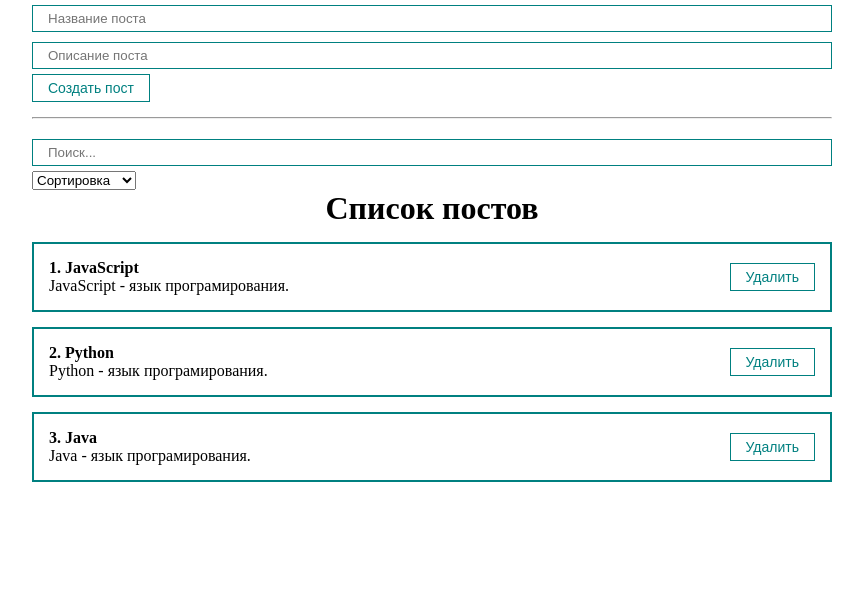
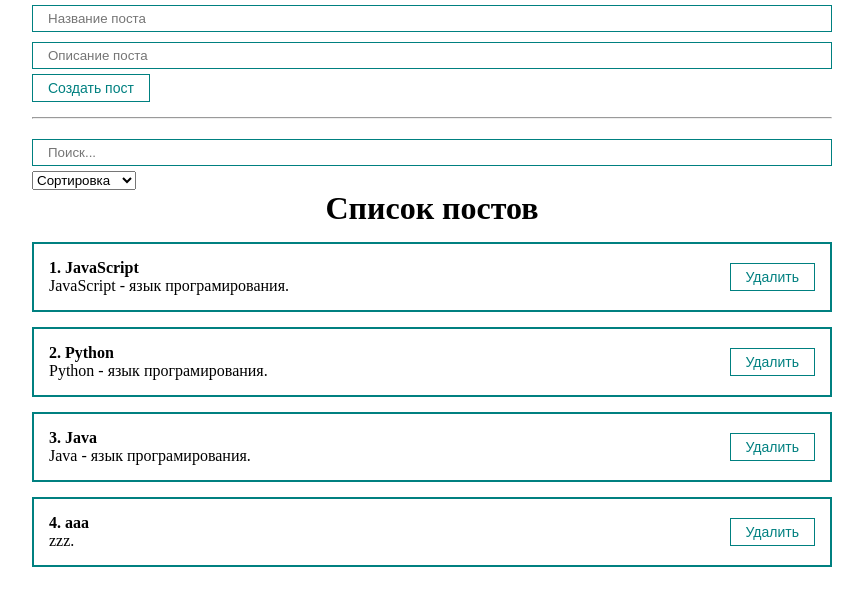
Before and after one commit to andrej-king/react_fundamental_docker, a React (Create React App) app in the folder app/: page / in a window 1280 px wide. Shown: the top 606 px of the page, without its empty margins (208-1071 px from the left). Built offline with nearby package versions, Linux system fonts and the light colour scheme.

Commit message:
Moved filter in separate component

```diff
--- a/app/src/App.js
+++ b/app/src/App.js
@@ -2,30 +2,29 @@ import React, {useState, useMemo} from 'react'
 import '../src/styles/App.css'
 import PostList from "./components/PostList";
 import PostForm from "./components/PostForm";
-import MySelect from "./components/UI/select/MySelect";
-import MyInput from "./components/UI/input/MyInput";
+import PostFilter from "./components/PostFilter";
 
 function App() {
     const [posts, setPosts] = useState([
         {id: "1", title: "JavaScript", body: "JavaScript - язык програмирования."},
         {id: "2", title: "Python", body: "Python - язык програмирования."},
         {id: "3", title: "Java", body: "Java - язык програмирования."},
+        {id: "4", title: "aaa", body: "zzz."},
     ])
 
-    const [selectedSort, setSelectedSort] = useState('')
-    const [searchQuery, setSearchQuery] = useState('')
+    const [filter, setFilter] = useState({sort: '', query: ''})
 
     // useMemo кеширует данные, пока не измениться какой-либо из параметров
     const sortedPosts = useMemo(() => {
-        if (selectedSort) {
-            return [...posts].sort((a, b) => a[selectedSort].localeCompare(b[selectedSort]))
+        if (filter.sort) {
+            return [...posts].sort((a, b) => a[filter.sort].localeCompare(b[filter.sort]))
         }
         return posts
-    }, [selectedSort, posts])
+    }, [filter.sort, posts])
 
     const sortedAndSearchedPosts = useMemo(() => {
-        return sortedPosts.filter(post => post.title.toLowerCase().includes(searchQuery))
-    }, [searchQuery, sortedPosts])
+        return sortedPosts.filter(post => post.title.toLowerCase().includes(filter.query.toLowerCase()))
+    }, [filter.query, sortedPosts])
 
     const createPost = (newPost) => {
         setPosts([...posts, newPost])
@@ -36,11 +35,6 @@ function App() {
         setPosts(posts.filter(p => p.id !== post.id))
     }
 
-    // Сортировка постов
-    const sortPosts = (sort) => {
-        setSelectedSort(sort)
-    }
-
     return (
         <div className="App">
             {/*<Counter/>*/}
@@ -48,30 +42,11 @@ function App() {
 
             <PostForm create={createPost}/>
             <hr style={{margin: '15px 0'}}/>
-            <div>
-                <MyInput
-                    value={searchQuery}
-                    onChange={e => setSearchQuery(e.target.value)}
-                    placeholder="Поиск..."
-                />
-                <MySelect
-                    value={selectedSort}
-                    onChange={sortPosts}
-                    defaultValue="Сортировка"
-                    options={[
-                        {value: 'title', name: 'По названию'},
-                        {value: 'body', name: 'По описанию'},
-                    ]}
-                />
-            </div>
-            {sortedAndSearchedPosts.length
-                ?
-                <PostList remove={removePost} posts={sortedAndSearchedPosts} title={"Список постов"}/>
-                :
-                <h1 style={{textAlign: 'center'}}>
-                    Посты не найдены!
-                </h1>
-            }
+            <PostFilter
+                filter={filter}
+                setFilter={setFilter}
+            />
+            <PostList remove={removePost} posts={sortedAndSearchedPosts} title={"Список постов"}/>
         </div>
     );
 }
--- /dev/null
+++ b/app/src/components/PostFilter.jsx
@@ -0,0 +1,27 @@
+import React from 'react';
+import MySelect from "./UI/select/MySelect";
+import MyInput from "./UI/input/MyInput";
+
+// setFilter функция обработчик
+const PostFilter = ({filter, setFilter}) => {
+    return (
+        <div>
+            <MyInput
+                value={filter.query}
+                onChange={e => setFilter({...filter, query: e.target.value})}
+                placeholder="Поиск..."
+            />
+            <MySelect
+                value={filter.sort}
+                onChange={selectedSort => setFilter({...filter, sort: selectedSort})}
+                defaultValue="Сортировка"
+                options={[
+                    {value: 'title', name: 'По названию'},
+                    {value: 'body', name: 'По описанию'},
+                ]}
+            />
+        </div>
+    );
+};
+
+export default PostFilter;
--- a/app/src/components/PostList.jsx
+++ b/app/src/components/PostList.jsx
@@ -2,6 +2,14 @@ import React from 'react';
 import PostItem from "./PostItem";
 
 const PostList = ({posts, title, remove}) => {
+    if (!posts.length) {
+        return (
+            <h1 style={{textAlign: 'center'}}>
+                Посты не найдены!
+            </h1>
+        )
+    }
+
     return (
         <div>
             <h1 style={{textAlign: 'center'}}>{title}</h1>
```
